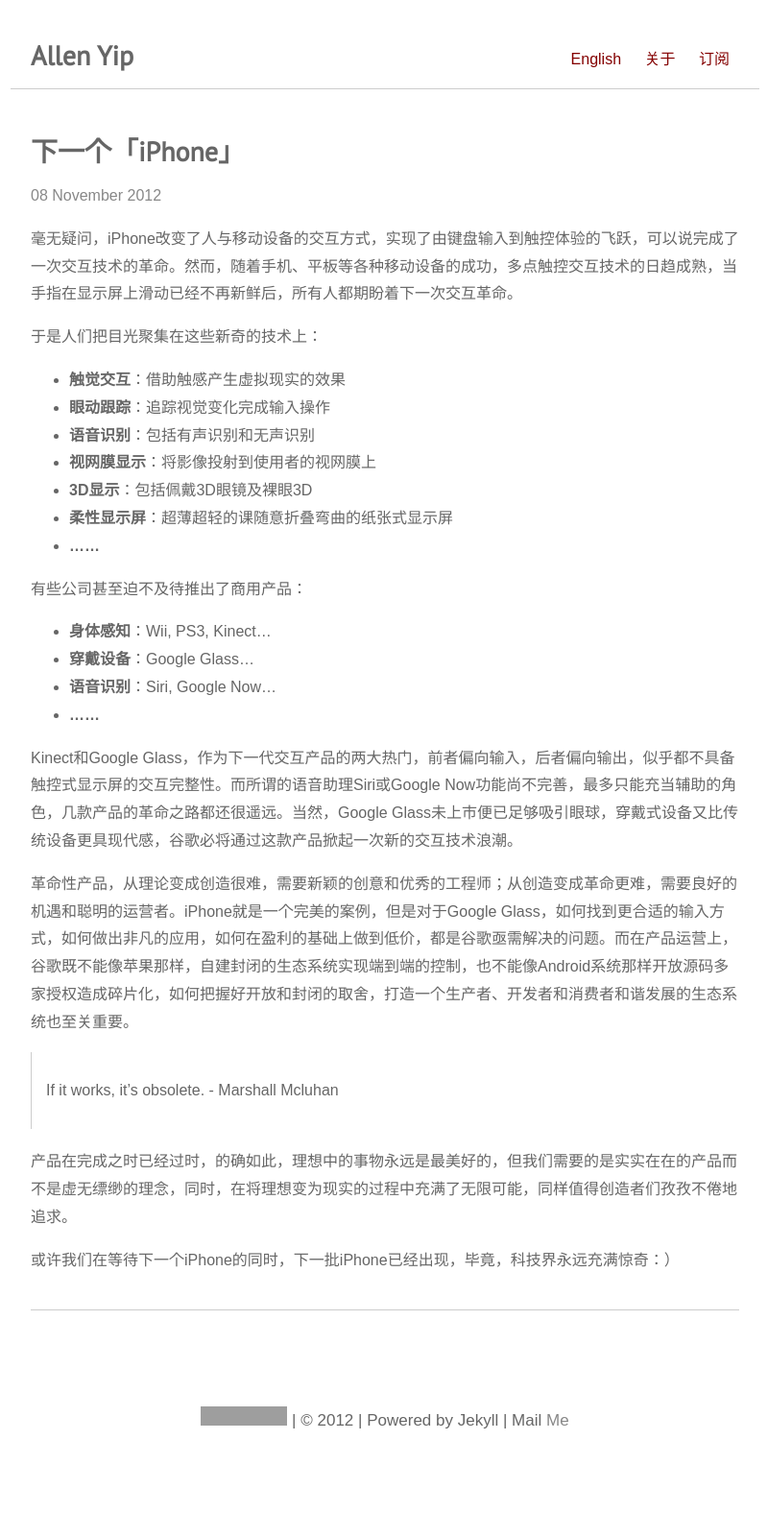
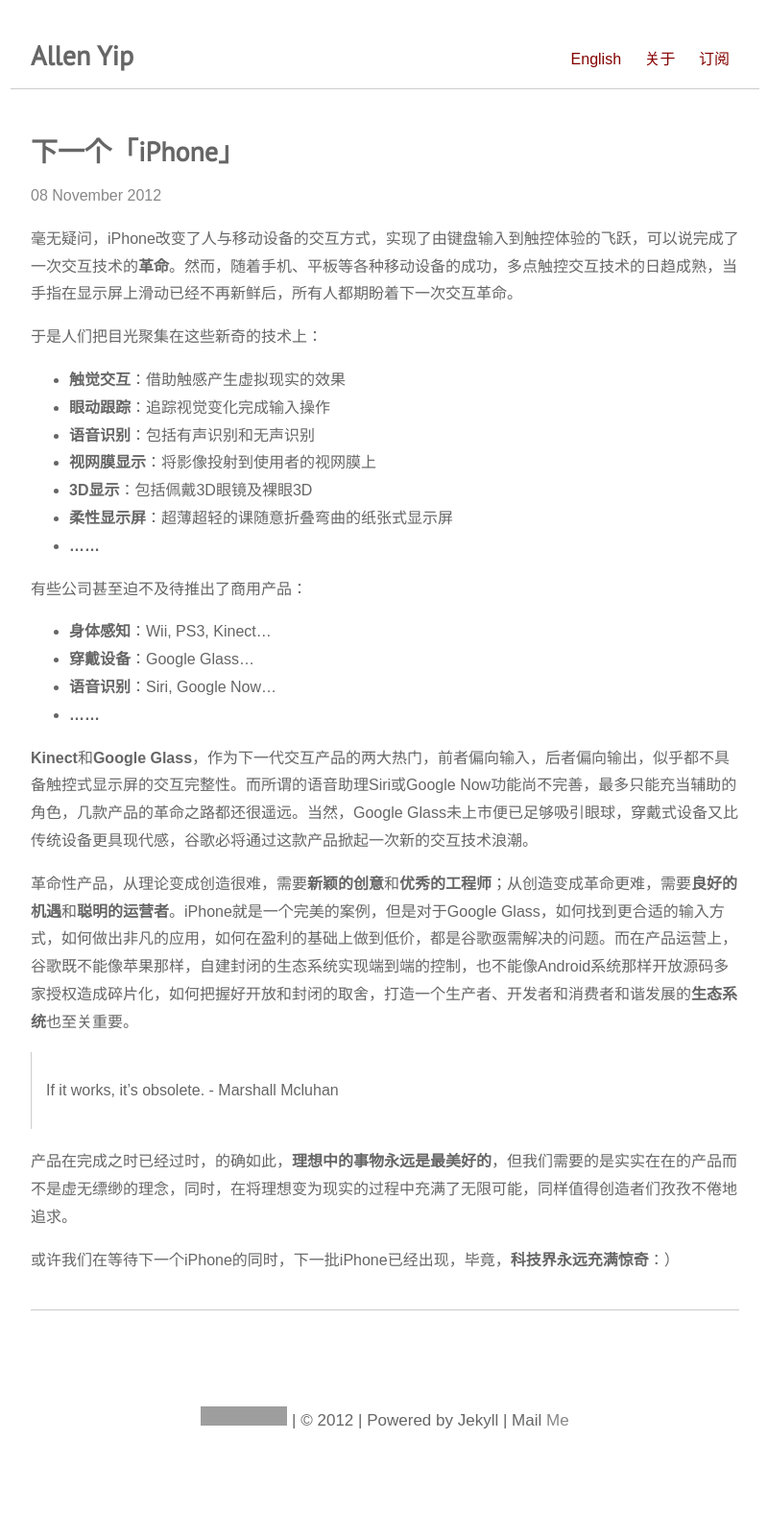
Before and after one commit to allenyip/allenyip.github.com, a Jekyll site: the page built from _posts/2012-11-08-the-next-iphone.md, in a window 1280 px wide. Shown: the whole page at 96% size, without its empty margins (239-1039 px from the left). Built offline with Jekyll 4.4.1, drawn with Linux system fonts in a browser that asks for light colours; some web fonts are replaced; Markdown is read by kramdown in place of the engine named in the settings; grey boxes are pictures that could not be loaded.

```diff
--- a/_posts/2012-11-08-the-next-iphone.md
+++ b/_posts/2012-11-08-the-next-iphone.md
@@ -5,7 +5,7 @@
 layout: post
 
 ---
-毫无疑问，iPhone改变了人与移动设备的交互方式，实现了由键盘输入到触控体验的飞跃，可以说完成了一次交互技术的革命。然而，随着手机、平板等各种移动设备的成功，多点触控交互技术的日趋成熟，当手指在显示屏上滑动已经不再新鲜后，所有人都期盼着下一次交互革命。
+毫无疑问，iPhone改变了人与移动设备的交互方式，实现了由键盘输入到触控体验的飞跃，可以说完成了一次交互技术的**革命**。然而，随着手机、平板等各种移动设备的成功，多点触控交互技术的日趋成熟，当手指在显示屏上滑动已经不再新鲜后，所有人都期盼着下一次交互革命。
 
 于是人们把目光聚集在这些新奇的技术上：
 
@@ -24,12 +24,12 @@
 * **语音识别**：Siri, Google Now...
 * **……**
 
-Kinect和Google Glass，作为下一代交互产品的两大热门，前者偏向输入，后者偏向输出，似乎都不具备触控式显示屏的交互完整性。而所谓的语音助理Siri或Google Now功能尚不完善，最多只能充当辅助的角色，几款产品的革命之路都还很遥远。当然，Google Glass未上市便已足够吸引眼球，穿戴式设备又比传统设备更具现代感，谷歌必将通过这款产品掀起一次新的交互技术浪潮。
+**Kinect**和**Google Glass**，作为下一代交互产品的两大热门，前者偏向输入，后者偏向输出，似乎都不具备触控式显示屏的交互完整性。而所谓的语音助理Siri或Google Now功能尚不完善，最多只能充当辅助的角色，几款产品的革命之路都还很遥远。当然，Google Glass未上市便已足够吸引眼球，穿戴式设备又比传统设备更具现代感，谷歌必将通过这款产品掀起一次新的交互技术浪潮。
 
-革命性产品，从理论变成创造很难，需要新颖的创意和优秀的工程师；从创造变成革命更难，需要良好的机遇和聪明的运营者。iPhone就是一个完美的案例，但是对于Google Glass，如何找到更合适的输入方式，如何做出非凡的应用，如何在盈利的基础上做到低价，都是谷歌亟需解决的问题。而在产品运营上，谷歌既不能像苹果那样，自建封闭的生态系统实现端到端的控制，也不能像Android系统那样开放源码多家授权造成碎片化，如何把握好开放和封闭的取舍，打造一个生产者、开发者和消费者和谐发展的生态系统也至关重要。
+革命性产品，从理论变成创造很难，需要**新颖的创意**和**优秀的工程师**；从创造变成革命更难，需要**良好的机遇**和**聪明的运营者**。iPhone就是一个完美的案例，但是对于Google Glass，如何找到更合适的输入方式，如何做出非凡的应用，如何在盈利的基础上做到低价，都是谷歌亟需解决的问题。而在产品运营上，谷歌既不能像苹果那样，自建封闭的生态系统实现端到端的控制，也不能像Android系统那样开放源码多家授权造成碎片化，如何把握好开放和封闭的取舍，打造一个生产者、开发者和消费者和谐发展的**生态系统**也至关重要。
 
 >If it works, it’s obsolete. - Marshall Mcluhan
 
-产品在完成之时已经过时，的确如此，理想中的事物永远是最美好的，但我们需要的是实实在在的产品而不是虚无缥缈的理念，同时，在将理想变为现实的过程中充满了无限可能，同样值得创造者们孜孜不倦地追求。
+产品在完成之时已经过时，的确如此，**理想中的事物永远是最美好的**，但我们需要的是实实在在的产品而不是虚无缥缈的理念，同时，在将理想变为现实的过程中充满了无限可能，同样值得创造者们孜孜不倦地追求。
 
-或许我们在等待下一个iPhone的同时，下一批iPhone已经出现，毕竟，科技界永远充满惊奇：）
+或许我们在等待下一个iPhone的同时，下一批iPhone已经出现，毕竟，**科技界永远充满惊奇**：）
```
Also changed, not shown: _posts/2012-11-13-html5-bubble.md (+9 -5 lines), _posts/2012-11-18-anonymous-and-v.md (+10 -5 lines).
